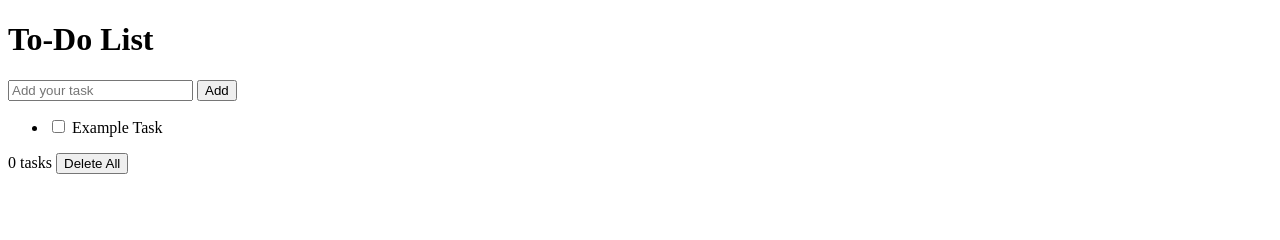
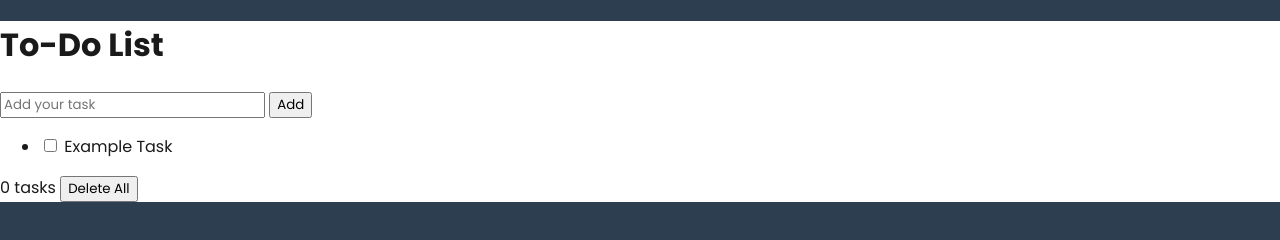
Before and after one commit to duduhnrq/to-do-list, a plain HTML site: page index.html in a window 1280 px wide. Drawn offline with Linux system fonts and the light colour scheme.

Commit message:
defining colors

```diff
--- a/index.html
+++ b/index.html
@@ -4,6 +4,7 @@
     <meta charset="UTF-8">
     <meta name="viewport" content="width=device-width, initial-scale=1.0">
     <title>To-Do List</title>
+    <link rel="stylesheet" href="style.css">
 </head>
 <body>
     <div class="list-container">
--- a/style.css
+++ b/style.css
@@ -3,9 +3,9 @@
 @import url('https://fonts.googleapis.com/css2?family=Poppins:ital,wght@0,100;0,200;0,300;0,400;0,500;0,600;0,700;0,800;0,900;1,100;1,200;1,300;1,400;1,500;1,600;1,700;1,800;1,900&display=swap');
 
 :root {
-    --color001: ;
-    --color002: ;
-    --color003: ;
+    --color001: #2C3E50;
+    --color002: #fff;
+    --color003: #1a1a1a;
 
     --font001: "Poppins", sans-serif;
 }
@@ -17,4 +17,10 @@
 body {
     padding: 0;
     margin: 0;
+    background-color: var(--color001);
+    color: var(--color003);
 }
+
+.list-container {
+    background-color: var(--color002);
+}
```
